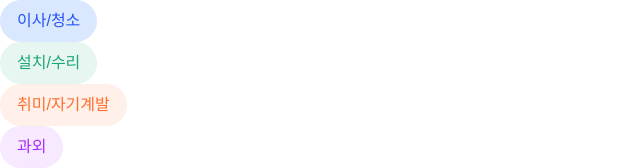
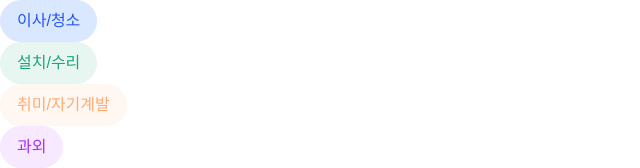
Before and after one commit to prgrms-web-devcourse-final-project/WEB3_4_ZIZON_FE, a Next.js app: page / in a window 1280 px wide. Shown: the top 168 px of the page, without its empty margins (0-640 px from the left). Built offline with nearby package versions, Linux system fonts and the light colour scheme.

Commit message:
fix : 색상 오류 및 accent 컬러 추가

```diff
--- a/src/app/globals.css
+++ b/src/app/globals.css
@@ -3,30 +3,31 @@
 :root {
 }
 @theme {
-    --color-black12: #111111;
-    --color-black11: #1A1A1A;
-    --color-black10: #202020;
-    --color-black9: #2A2A2A;
-    --color-black8: #525252;
-    --color-black7: #545454;
-    --color-black6: #838383;
-    --color-black5: #C0C0C0;
-    --color-black4: #D5D5D5;
-    --color-black3: #E5E5EC;
-    --color-black2: #F7F7FB;
-    --color-black1: #FFFFFF;
-    --color-starYellow: #F0D539;
-    --color-redWarning: #DC3644;
-    --color-primary6: #1E3060;
-    --color-primary5: #2556F5;
-    --color-primary4: #3270FF;
-    --color-primary3: #5997FF;
-    --color-primary2: #8EBCFF;
-    --color-primary1: #D9E7FF;
-    --color-primary0: #EEF5FF;
-    --color-secondary3: #FF6E2D;
-    --color-secondary2: #FF8E52;
-    --color-secondary1: #FF6E2D;
+  --color-black12: #111111;
+  --color-black11: #1a1a1a;
+  --color-black10: #202020;
+  --color-black9: #2a2a2a;
+  --color-black8: #525252;
+  --color-black7: #545454;
+  --color-black6: #838383;
+  --color-black5: #c0c0c0;
+  --color-black4: #d5d5d5;
+  --color-black3: #e5e5ec;
+  --color-black2: #f7f7fb;
+  --color-black1: #ffffff;
+  --color-starYellow: #f0d539;
+  --color-redWarning: #dc3644;
+  --color-greenComplete: #1ca673;
+  --color-primary6: #1e3060;
+  --color-primary5: #2556f5;
+  --color-primary4: #3270ff;
+  --color-primary3: #5997ff;
+  --color-primary2: #8ebcff;
+  --color-primary1: #d9e7ff;
+  --color-primary0: #eef5ff;
+  --color-secondary3: #ff6e2d;
+  --color-secondary2: #ff8e52;
+  --color-secondary1: #ffab72;
 }
 @theme inline {
 }
```
